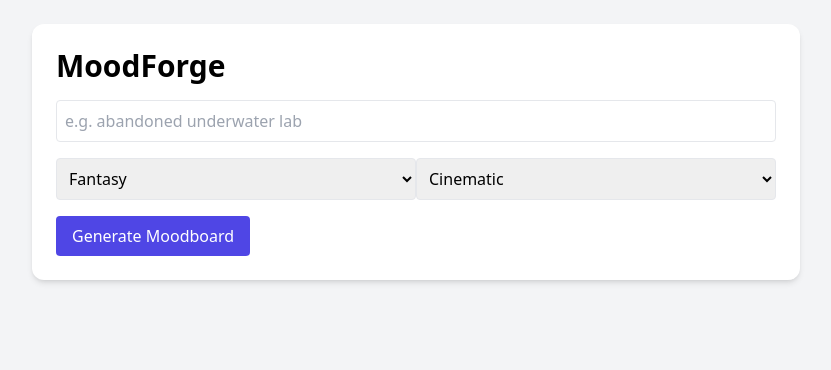
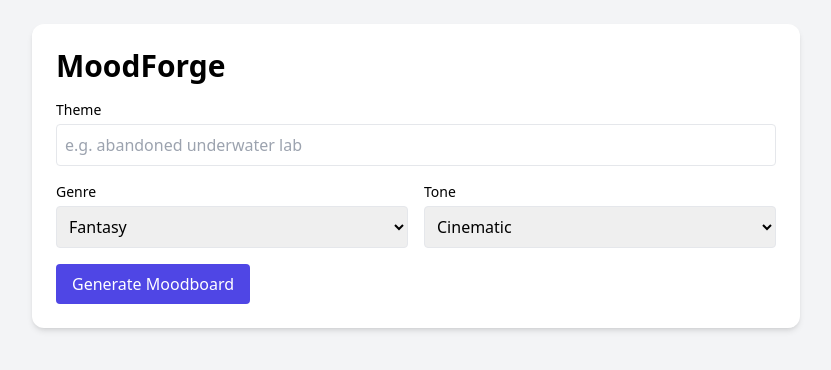
Before and after one commit to AndrewHulme88/moodforge, a React (Vite) app in the folder client/: page / in a window 1280 px wide. Shown: the top 370 px of the page, without its empty margins (224-1055 px from the left). Built offline with nearby package versions, Linux system fonts and the light colour scheme.

Commit message:
Added labels to input form

```diff
--- a/client/src/components/MoodForm.jsx
+++ b/client/src/components/MoodForm.jsx
@@ -9,7 +9,12 @@ function MoodForm({ formData, setFormData, handleSubmit, loading }) {
 
   return (
     <form onSubmit={handleSubmit} className="space-y-4">
+      <div>
+        <label className="block text-sm font-medium mb-1" htmlFor="theme">
+          Theme
+        </label>
         <input
+          id="theme"
           name="theme"
           type="text"
           placeholder="e.g. abandoned underwater lab"
@@ -18,11 +23,19 @@ function MoodForm({ formData, setFormData, handleSubmit, loading }) {
           className="w-full p-2 border rounded"
           required
         />
+      </div>
+
+      <div className="flex gap-4">
+        <div className="w-1/2">
+          <label className="block text-sm font-medium mb-1" htmlFor="genre">
+            Genre
+          </label>
           <select
+            id="genre"
             name="genre"
             value={formData.genre}
             onChange={handleChange}
-        className="w-1/2 p-2 border rounded"
+            className="w-full p-2 border rounded"
           >
             <option>Fantasy</option>
             <option>Sci-fi</option>
@@ -30,11 +43,18 @@ function MoodForm({ formData, setFormData, handleSubmit, loading }) {
             <option>Drama</option>
             <option>Cyberpunk</option>
           </select>
+        </div>
+
+        <div className="w-1/2">
+          <label className="block text-sm font-medium mb-1" htmlFor="tone">
+            Tone
+          </label>
           <select
+            id="tone"
             name="tone"
             value={formData.tone}
             onChange={handleChange}
-        className="w-1/2 p-2 border rounded"
+            className="w-full p-2 border rounded"
           >
             <option>Cinematic</option>
             <option>Dark</option>
@@ -42,6 +62,9 @@ function MoodForm({ formData, setFormData, handleSubmit, loading }) {
             <option>Gritty</option>
             <option>Dreamlike</option>
           </select>
+        </div>
+      </div>
+
       <button
         type="submit"
         className="bg-indigo-600 text-white px-4 py-2 rounded hover:bg-indigo-700"
```
Lines whose indentation alone changed are shown as unchanged.
